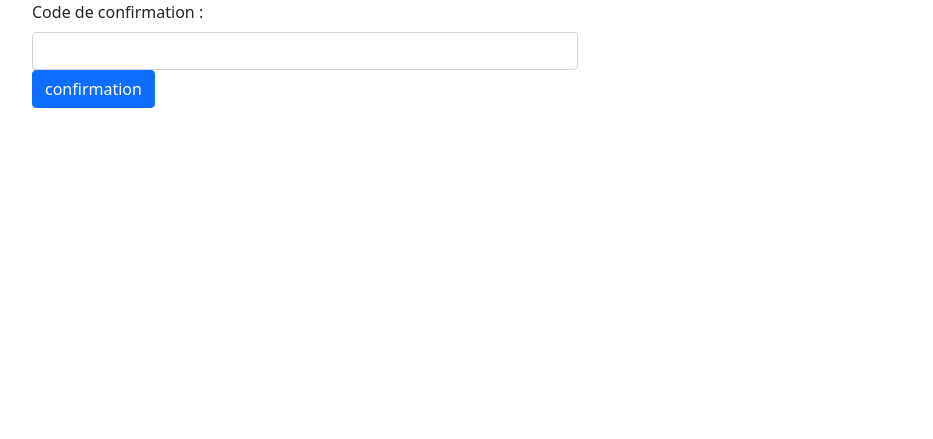
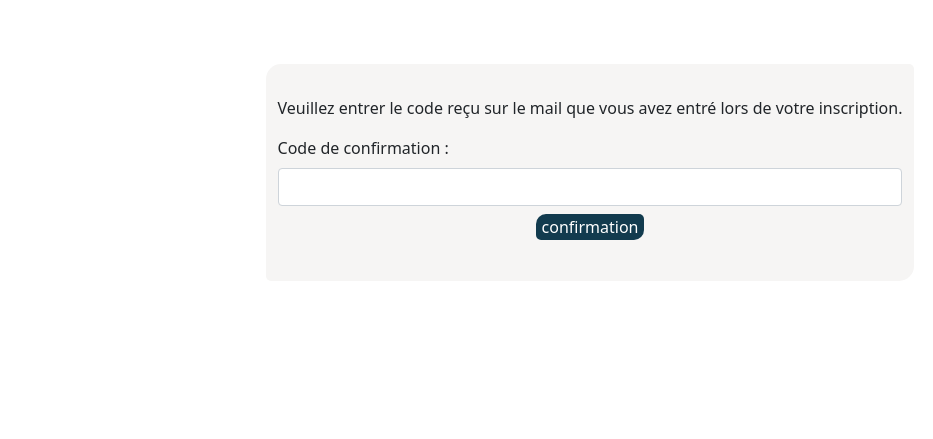
Before and after one commit to lahcen13/lePresageHackathon, a PHP site: template view/confirmationRegister.php in a window 1280 px wide. Shown: the top 439 px of the page, without its empty margins (50-983 px from the left). Run offline with PHP 8.4, Linux system fonts and the light colour scheme; the template is opened without the code that fills it, so the values that code supplies are empty.

Commit message:
design Confirm_Register

```diff
--- a/view/confirmationRegister.php
+++ b/view/confirmationRegister.php
@@ -1,21 +1,23 @@
 <?php
 require_once './view/head.html';
 ?>
-<div class="container">
+<div class="reg">
+    <div class="row">
+        <div class="reg_form col-12">
             <form action="index.php?request=30&action=70">
                 <div class="row">
-            <div class="col-6">
+                    <div class="col-12">
+                        <span><p>Veuillez entrer le code reçu sur le mail que vous avez entré lors de votre inscription.</p></span>
                         <label for="confirmCode" class="form-label">Code de confirmation :</label>
-                <input type="text" name="confirmCode" class="form-control" id="confirmCode"
-                    aria-describedby="code de confirmation">
+                        <input type="text" name="confirmCode" class="form-control" id="confirmCode" aria-describedby="code de confirmation">
                     </div>
                 </div>
-        <div class="row">
-            <div class="col-auto">
-                <button type=" submit" name="confirmationCode" class="btn btn-primary">confirmation</button>
+                    <div class="btn_log">
+                        <button type=" submit" name="confirmationCode" class="button">confirmation</button>
+                    </div>
+            </form>
         </div>
     </div>
-    </form>
 </div>
 
 <?php
```
Lines whose indentation alone changed are shown as unchanged.
